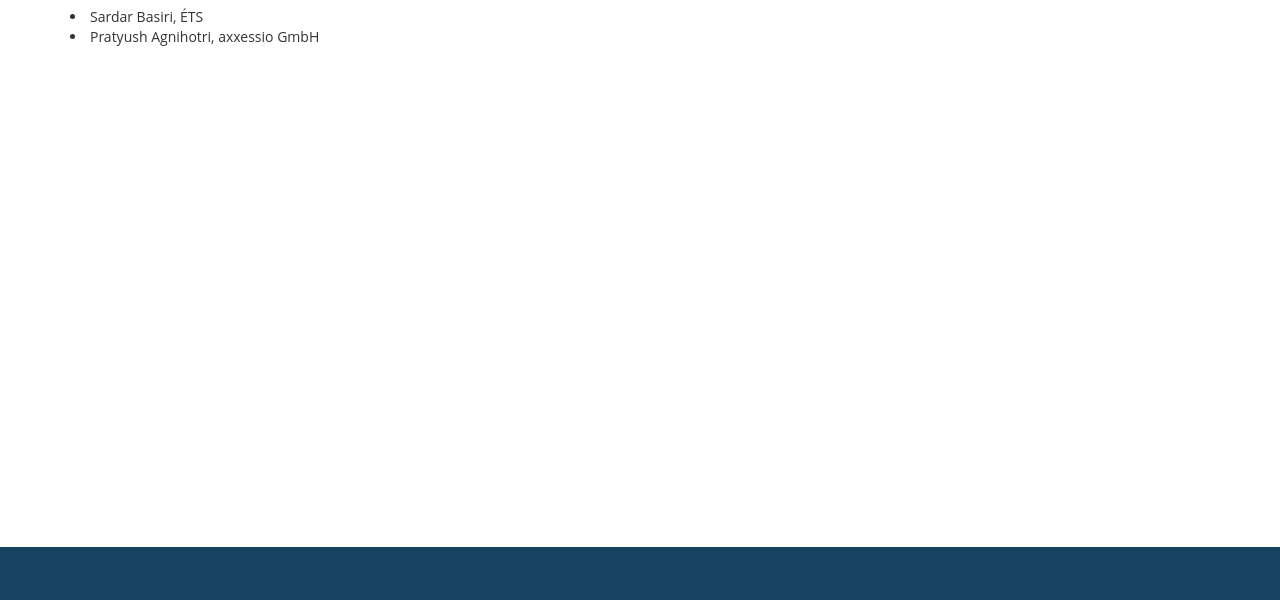
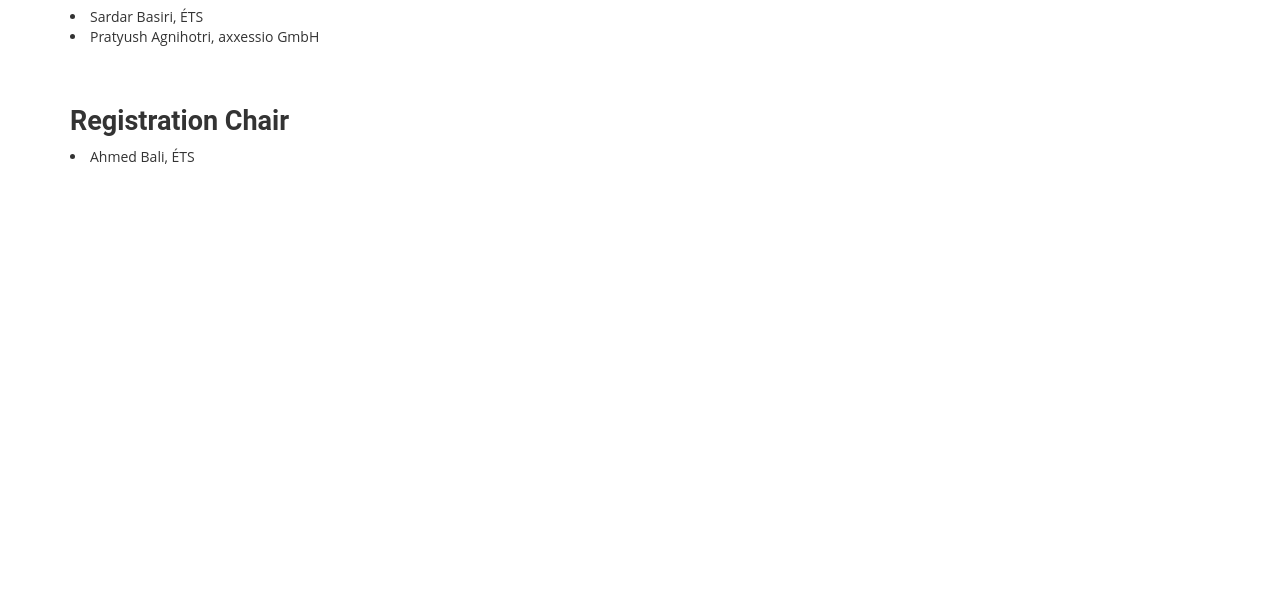
Before and after one commit to midtestsite/midtestsite.github.io, a plain HTML site: page organizing-committee/index.html in a window 1280 px wide. Shown: the part 1104-1704 px from the top of the page. Drawn offline with Linux system fonts and the light colour scheme.

Commit message:
registration chair is added to organizing committee page

```diff
--- a/organizing-committee/index.html
+++ b/organizing-committee/index.html
@@ -236,6 +236,10 @@
 
             <li align = "justify">Pratyush Agnihotri, axxessio GmbH</li>
 
+            <h1>Registration Chair</h1>
+
+            <li align = "justify">Ahmed Bali, ÉTS</li>
+
           </div>
         </div>
       </div>
```
